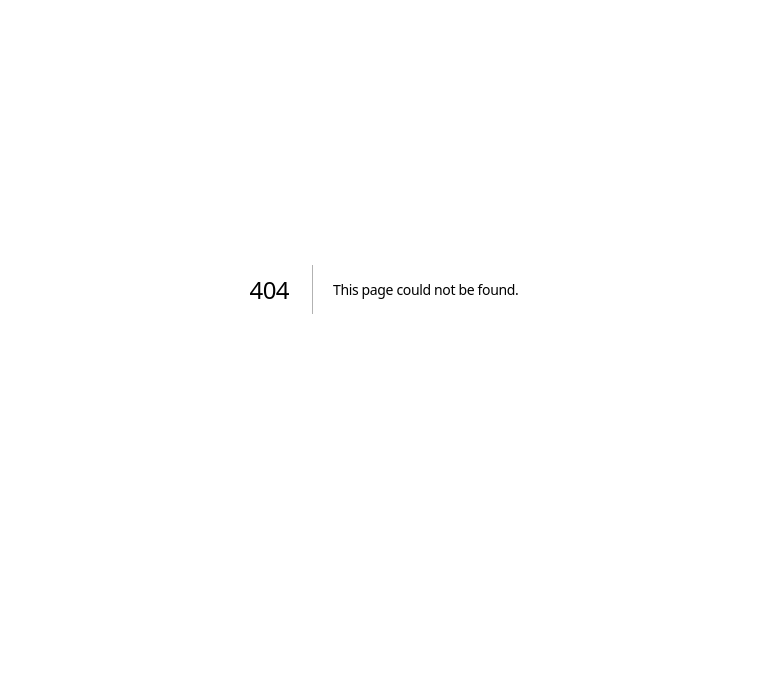
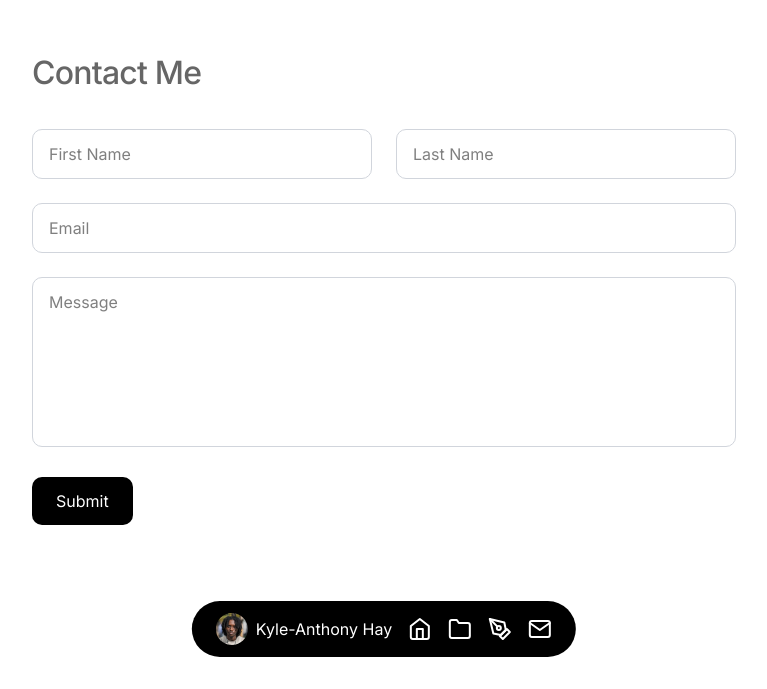
Before and after one commit to KyleAnthonyHay/PortfolioSite-V5, a Next.js app in the folder my-app/: page /contact in a window 1280 px wide. Before the commit this address had no page. Shown: the part 111-800 px from the top of the page, without its empty margins (256-1023 px from the left). Built offline with nearby package versions, Linux system fonts and the light colour scheme.

Commit message:
feat: add contact and projects pages, update blog link to Medium profile. (NOTE: Contact form doesn't work yet)

```diff
--- /dev/null
+++ b/my-app/src/app/contact/page.tsx
@@ -0,0 +1,82 @@
+'use client';
+import { useState, FormEvent } from 'react';
+import Header from '@/components/Header';
+
+export default function ContactPage() {
+  const [formData, setFormData] = useState({
+    firstName: '',
+    lastName: '',
+    email: '',
+    message: '',
+  });
+
+  const handleChange = (e: React.ChangeEvent<HTMLInputElement | HTMLTextAreaElement>) => {
+    const { name, value } = e.target;
+    setFormData((prev) => ({ ...prev, [name]: value }));
+  };
+
+  const handleSubmit = (e: FormEvent) => {
+    e.preventDefault();
+    console.log('Form submitted:', formData);
+    // TODO: integrate with email API or backend
+    alert('Thank you for your message!');
+    setFormData({ firstName: '', lastName: '', email: '', message: '' });
+  };
+
+  return (
+    <>
+      <Header />
+      <section className="pt-40 pb-24">
+        <div className="max-w-[800px] mx-auto px-6 md:px-12 space-y-8">
+          <h1 className="text-[32px] font-medium text-[#666666]">Contact Me</h1>
+          <form onSubmit={handleSubmit} className="space-y-6">
+            <div className="grid grid-cols-1 md:grid-cols-2 gap-6">
+              <input
+                type="text"
+                name="firstName"
+                value={formData.firstName}
+                onChange={handleChange}
+                placeholder="First Name"
+                required
+                className="w-full px-4 py-3 border border-gray-300 rounded-lg focus:outline-none focus:ring-2 focus:ring-blue-400"
+              />
+              <input
+                type="text"
+                name="lastName"
+                value={formData.lastName}
+                onChange={handleChange}
+                placeholder="Last Name"
+                required
+                className="w-full px-4 py-3 border border-gray-300 rounded-lg focus:outline-none focus:ring-2 focus:ring-blue-400"
+              />
+            </div>
+            <input
+              type="email"
+              name="email"
+              value={formData.email}
+              onChange={handleChange}
+              placeholder="Email"
+              required
+              className="w-full px-4 py-3 border border-gray-300 rounded-lg focus:outline-none focus:ring-2 focus:ring-blue-400"
+            />
+            <textarea
+              name="message"
+              value={formData.message}
+              onChange={handleChange}
+              placeholder="Message"
+              required
+              rows={6}
+              className="w-full px-4 py-3 border border-gray-300 rounded-lg resize-none focus:outline-none focus:ring-2 focus:ring-blue-400"
+            />
+            <button
+              type="submit"
+              className="px-6 py-3 bg-black text-white rounded-lg hover:bg-gray-800 transition"
+            >
+              Submit
+            </button>
+          </form>
+        </div>
+      </section>
+    </>
+  );
+}
--- /dev/null
+++ b/my-app/src/app/projects/page.tsx
@@ -0,0 +1,42 @@
+import Header from '@/components/Header';
+import Link from 'next/link';
+import Image from 'next/image';
+
+const projects = [
+  { id: 1, title: 'SelahNote', image: '/projects/selah-note.png', description: 'SelahNote is an AI notetaker for sermons. It provides file organization, recording summaries, and file upload capabilities to streamline the process of taking notes during sermons.' },
+  { id: 2, title: 'Expense Tracker', image: '/projects/expense-tracker.png', description: 'ExpenseTracker is a finance analytics tool that gathers data from an API and displays your monthly transactions on a graph. It also allows you to assign transaction categories for organization.' },
+  { id: 3, title: 'The Wall', image: '/projects/the-wall.png', description: 'TheWall is a social board application that displays users’ posts to a collective feed called "The Wall." Users can sign up using Gmail.' },
+  { id: 4, title: 'Country Viewer', image: '/projects/country-viewer.png', description: 'Allows you to view all the countries of the world and their relevant data. Country-relative population is automatically updated via a country data gathering API.' },
+];
+
+export default function ProjectsPage() {
+  return (
+    <>
+      <Header />
+      <div className="absolute top-12 left-12">
+        <Link href="/" className="text-gray-600 hover:text-gray-800 inline-block p-2">
+          <svg xmlns="http://www.w3.org/2000/svg" className="w-6 h-6" fill="none" stroke="currentColor" strokeWidth={2} strokeLinecap="round" strokeLinejoin="round">
+            <polyline points="15 18 9 12 15 6" />
+          </svg>
+        </Link>
+      </div>
+      <section className="pt-40 pb-40 space-y-20">
+        <div className="max-w-[800px] mx-auto px-6 md:px-12 space-y-36">
+          {projects.map((project) => (
+            <div key={project.id} className="space-y-6">
+                            <div className="group relative bg-[#F5F5F5] rounded-[20px] overflow-hidden aspect-[6/4] mx-auto max-w-[720px]">
+                <div className="absolute inset-0 flex items-start justify-center pt-16">
+                  <div className="relative w-[45%] aspect-[9/19] transform transition-transform duration-800 hover:-translate-y-3">
+                    <Image src={project.image} alt={project.title} fill className="object-cover" />
+                  </div>
+                </div>
+              </div>
+              <h2 className="text-[28px] font-medium text-[#666666]">{project.title}</h2>
+              <p className="text-[20px] leading-[1.6] text-[#666666]">{project.description}</p>
+            </div>
+          ))}
+        </div>
+      </section>
+    </>
+  );
+}
--- a/my-app/src/components/Header.tsx
+++ b/my-app/src/components/Header.tsx
@@ -23,9 +23,9 @@ const Header = () => {
           <Link href="/projects" className="text-white hover:text-gray-300">
             <FolderIcon />
           </Link>
-          <Link href="/blog" className="text-white hover:text-gray-300">
+          <a href="https://medium.com/@kyleanthonyhay" target="_blank" rel="noopener noreferrer" className="text-white hover:text-gray-300">
             <PenIcon />
-          </Link>
+          </a>
           <Link href="/contact" className="text-white hover:text-gray-300">
             <EnvelopeIcon />
           </Link>
```
